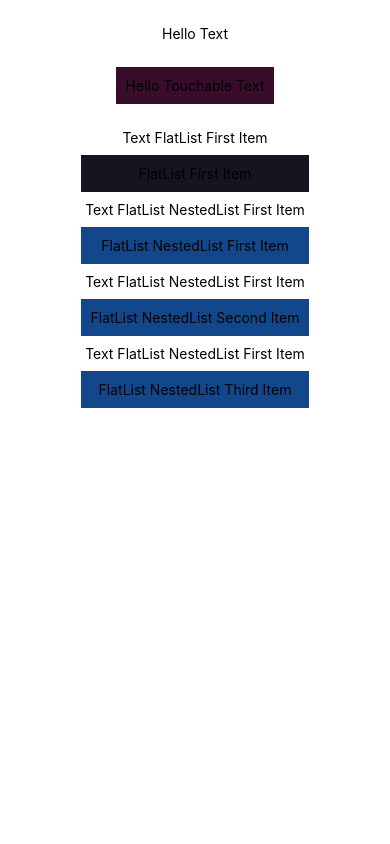
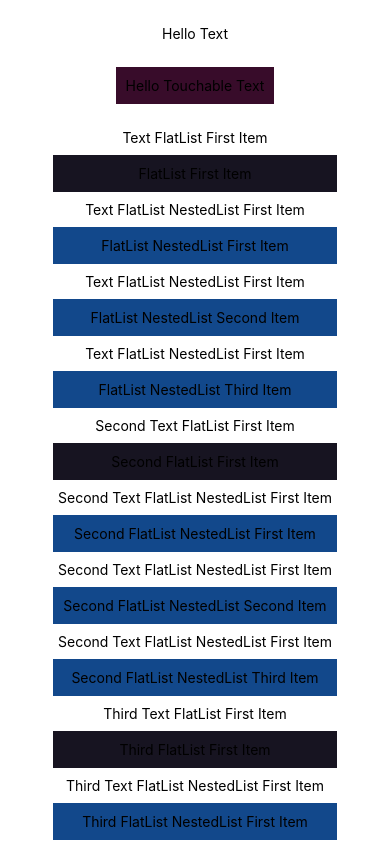
Before and after one commit to filmverse/RN_Test, a React Native app in the folder TestPro4/: screen / in a window 390 px wide. Built offline with nearby package versions, Linux system fonts and the light colour scheme; what react-test-renderer would draw is missing.

Commit message:
finishing up

```diff
--- a/TestPro4/App.js
+++ b/TestPro4/App.js
@@ -25,50 +25,50 @@ const DATA = [
       },
     ]
   },
-  // {
-  //   id: '002',
-  //   text: 'Second Text FlatList First Item',
-  //   title: 'Second FlatList First Item',
-  //   NestedDATA: [
-  //     {
-  //       id: '002001',
-  //       text: 'Second Text FlatList NestedList First Item',
-  //       title: 'Second FlatList NestedList First Item',
-  //     },
-  //     {
-  //       id: '002002',
-  //       text: 'Second Text FlatList NestedList First Item',
-  //       title: 'Second FlatList NestedList Second Item',
-  //     },
-  //     {
-  //       id: '002003',
-  //       text: 'Second Text FlatList NestedList First Item',
-  //       title: 'Second FlatList NestedList Third Item',
-  //     },
-  //   ]
-  // },
-  // {
-  //   id: '003',
-  //   text: 'Third Text FlatList First Item',
-  //   title: 'Third FlatList First Item',
-  //   NestedDATA: [
-  //     {
-  //       id: '003001',
-  //       text: 'Third Text FlatList NestedList First Item',
-  //       title: 'Third FlatList NestedList First Item',
-  //     },
-  //     {
-  //       id: '003002',
-  //       text: 'Third Text FlatList NestedList First Item',
-  //       title: 'Third FlatList NestedList Second Item',
-  //     },
-  //     {
-  //       id: '003003',
-  //       text: 'Third Text FlatList NestedList First Item',
-  //       title: 'Third FlatList NestedList Third Item',
-  //     },
-  //   ]
-  // },
+  {
+    id: '002',
+    text: 'Second Text FlatList First Item',
+    title: 'Second FlatList First Item',
+    NestedDATA: [
+      {
+        id: '002001',
+        text: 'Second Text FlatList NestedList First Item',
+        title: 'Second FlatList NestedList First Item',
+      },
+      {
+        id: '002002',
+        text: 'Second Text FlatList NestedList First Item',
+        title: 'Second FlatList NestedList Second Item',
+      },
+      {
+        id: '002003',
+        text: 'Second Text FlatList NestedList First Item',
+        title: 'Second FlatList NestedList Third Item',
+      },
+    ]
+  },
+  {
+    id: '003',
+    text: 'Third Text FlatList First Item',
+    title: 'Third FlatList First Item',
+    NestedDATA: [
+      {
+        id: '003001',
+        text: 'Third Text FlatList NestedList First Item',
+        title: 'Third FlatList NestedList First Item',
+      },
+      {
+        id: '003002',
+        text: 'Third Text FlatList NestedList First Item',
+        title: 'Third FlatList NestedList Second Item',
+      },
+      {
+        id: '003003',
+        text: 'Third Text FlatList NestedList First Item',
+        title: 'Third FlatList NestedList Third Item',
+      },
+    ]
+  },
 ];
 
 const Separator = () => <View style={styles.separator} />;
```
